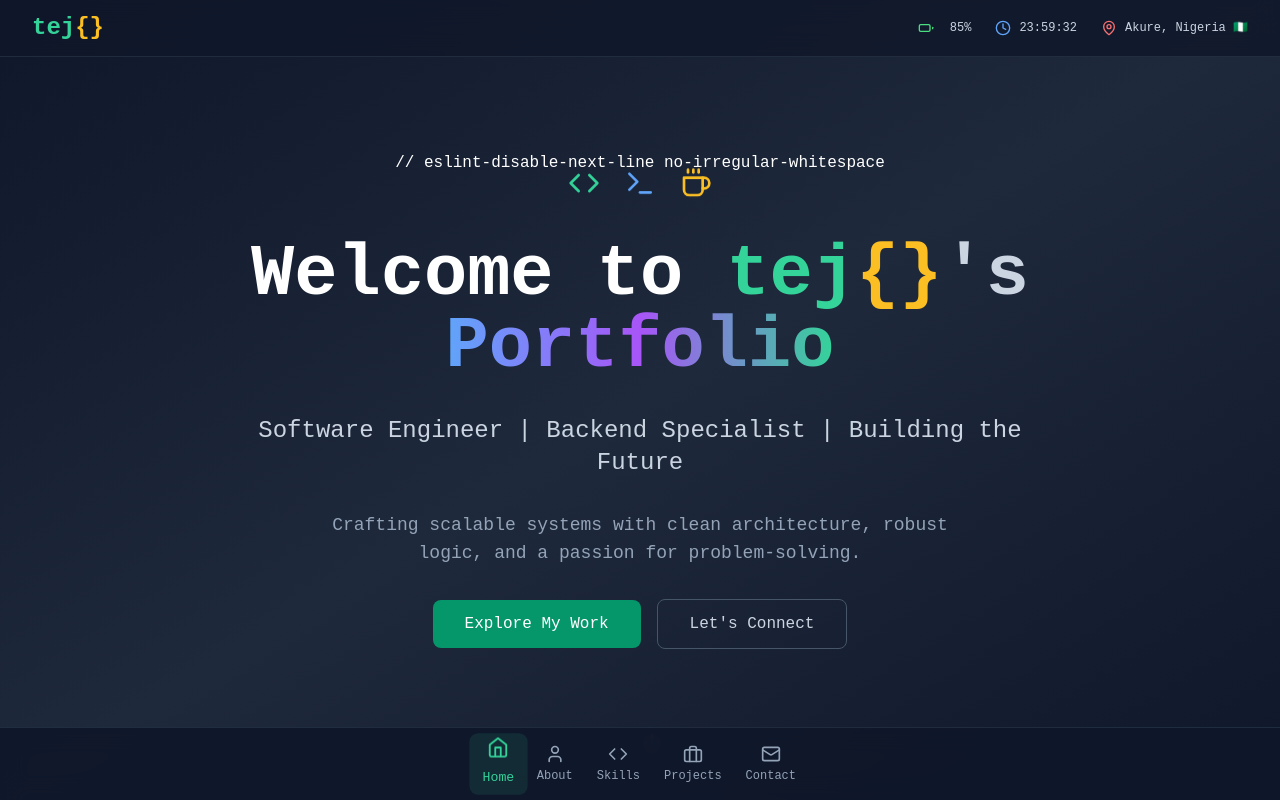
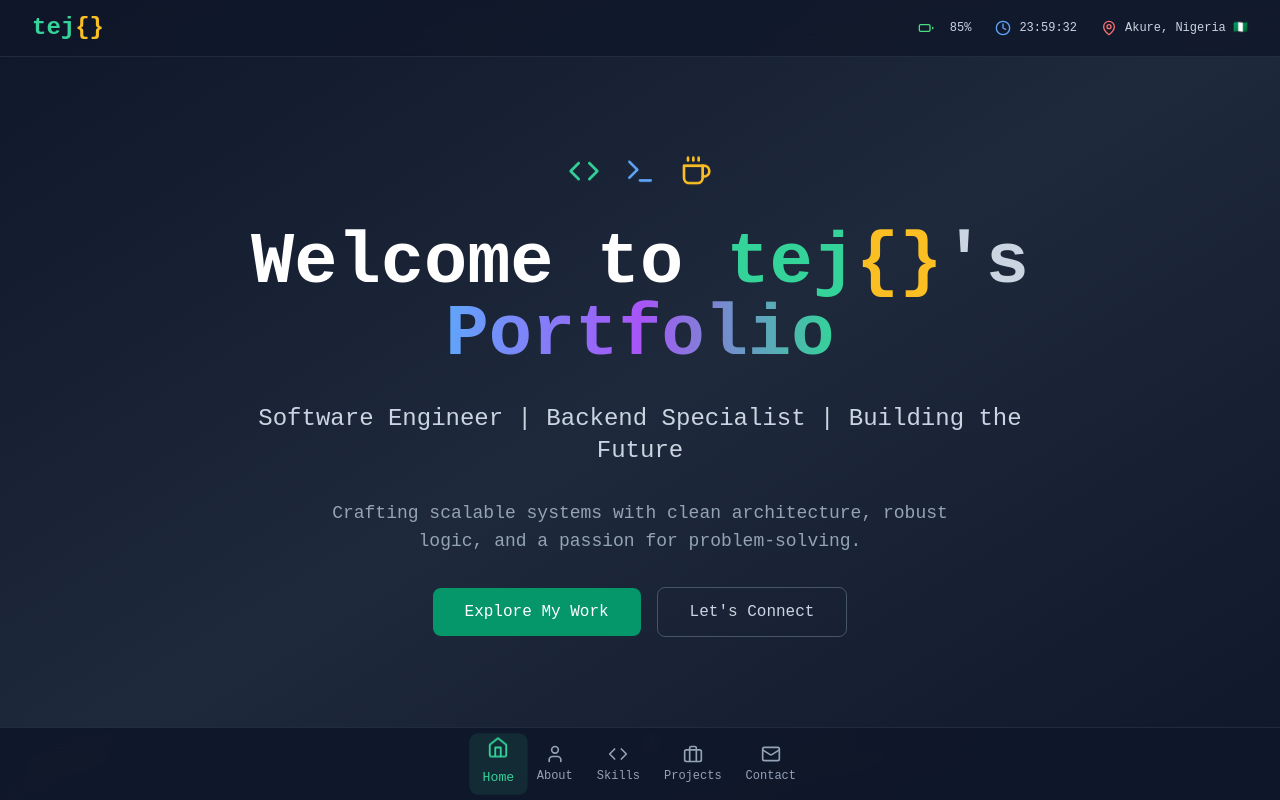
Before and after one commit to tejHacks/portfolio-latest, a React (Vite) app: page / in a window 1280 px wide. Shown: the top 800 px of the page. Built offline with nearby package versions, Linux system fonts and the light colour scheme.

Commit message:
Pushed to the repo too

```diff
--- a/src/components/About.tsx
+++ b/src/components/About.tsx
@@ -30,7 +30,6 @@ const About = () => {
                 <p>
                   My expertise lies in backend development, from designing robust APIs and structuring databases to writing maintainable, high-performance code. My core stack includes <strong className="text-amber-400">PHP, Laravel, MySQL, and Python</strong>. I am also skilled in <strong className="text-blue-400">Vue.js, React, Node.js</strong>, and <strong className="text-green-400">Linux environments</strong>.
                 </p>
-
                 <p>
                   I think in systems, not just syntax. Performance and reliability are my primary drivers. I get excited about tools that make development smarter, from deploying with <strong className="text-purple-400">Docker</strong> and versioning with <strong className="text-orange-400">Git</strong> to automating workflows.
                 </p>
--- a/src/components/Hero.tsx
+++ b/src/components/Hero.tsx
@@ -6,8 +6,7 @@ const Hero = () => {
    <div className="max-w-7xl mx-auto px-4 sm:px-6 lg:px-8 text-center">
   <div className="space-y-8 animate-fade-in">
     {/* Animated Icons */}
-// eslint-disable-next-line no-irregular-whitespace
-    <div className="flex justify-center space-x-6 mb-8">
+      <div className="flex justify-center space-x-6 mb-8">
    <div className="animate-bounce delay-100">
      <Code className="w-8 h-8 text-emerald-400" />
    </div>
--- a/src/components/Projects.tsx
+++ b/src/components/Projects.tsx
@@ -5,7 +5,7 @@ const Projects = () => {
   {
     title: "Neonatal Jaundice Prediction",
     description: "Machine learning model deployed as a web app for early jaundice diagnosis. Built with Python and scikit-learn, hosted on Netlify for clinical accessibility.",
-    techStack: ["Python", "scikit-learn", "Streamlit", "Pandas", "NumPy"],
+    techStack: ["Python","TypeScript", "React","Node.js", "MySQL", "scikit-learn","Pandas", "NumPy",],
     icon: <Brain className="w-8 h-8" />,
     category: "Medical AI",
     liveDemo: "https://lumicare-ai.netlify.app",
@@ -15,7 +15,7 @@ const Projects = () => {
   {
     title: "Breast Cancer Detection via Ultrasound",
     description: "Deep learning model using ultrasound images for breast cancer detection. Deployed with Streamlit (not currently live).",
-    techStack: ["Python", "TensorFlow", "OpenCV", "Keras", "NumPy"],
+    techStack: ["Python", "TensorFlow", "OpenCV","Streamlit", "Keras", "NumPy"],
     icon: <Stethoscope className="w-8 h-8" />,
     category: "Medical Imaging",
     liveDemo: null,
```
